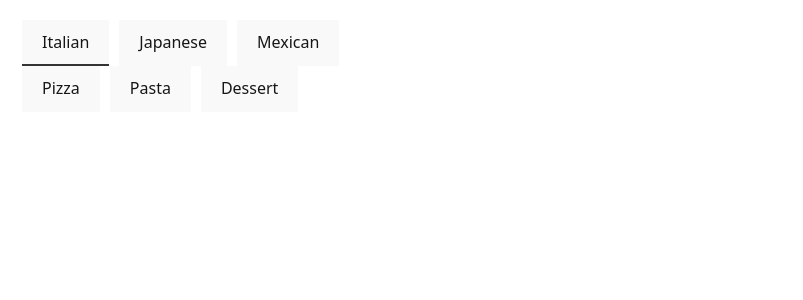
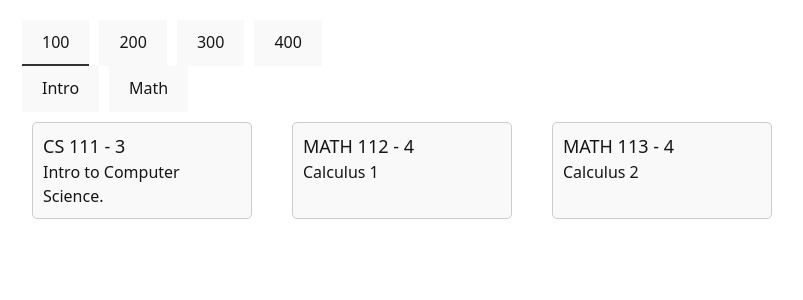
Before and after one commit to speel107/card-app, a React (Create React App) app: page / in a window 1280 px wide. Shown: the top 300 px of the page, without its empty margins (238-1041 px from the left). Built offline with nearby package versions, Linux system fonts and the light colour scheme.

Commit message:
Adjusted class names & fields in cards

```diff
--- a/src/App.jsx
+++ b/src/App.jsx
@@ -1,9 +1,9 @@
 import './App.css';
-import FoodMenu from './FoodMenu';
+import ClassList from './ClassList';
 
 function App() {
   return (
-    <FoodMenu/>
+    <ClassList/>
   );
 }
 
--- a/src/FoodCard.css
+++ b/src/ClassCard.css
@@ -1,5 +1,5 @@
-/* FoodCard.css */
-.food-card {
+/* ClassCard.css */
+.class-card {
     border: 1px solid #ccc;
     border-radius: 5px;
     padding: 10px;
@@ -7,10 +7,10 @@
     background-color: #f9f9f9;
   }
 
-  .food-card h3 {
+  .class-card h3 {
     margin-top: 0;
   }
 
-  .food-card p {
+  .class-card p {
     margin-bottom: 0;
   }
--- /dev/null
+++ b/src/ClassCard.jsx
@@ -0,0 +1,21 @@
+// ClassCard.jsx
+import React from 'react';
+import './ClassCard.css';
+
+// class code*
+// class title*
+// description
+// credit hours*
+// when taught
+// prerequisites
+
+const ClassCard = ({ code, credits, name }) => {
+  return (
+    <div className="class-card">
+      <h3>{code} - {credits}</h3>
+      <p>{name}</p>
+    </div>
+  );
+};
+
+export default ClassCard;
--- a/src/FoodMenu.css
+++ b/src/ClassList.css
@@ -1,5 +1,5 @@
-/* FoodMenu.css */
-.food-menu {
+/* ClassList.css */
+.class-list {
     max-width: 800px;
     margin: 0 auto;
     padding: 20px;
@@ -41,24 +41,24 @@
     border-bottom-color: #333;
   }
 
-  .food-menu .food-card-container {
+  .class-list .class-card-container {
     display: grid;
     grid-template-columns: repeat(auto-fill, minmax(200px, 1fr));
     gap: 20px;
   }
 
-  .food-menu .food-card {
+  .class-list .class-card {
     border: 1px solid #ccc;
     border-radius: 5px;
     padding: 10px;
     background-color: #f9f9f9;
   }
 
-  .food-menu .food-card h3 {
+  .class-list .class-card h3 {
     margin-top: 0;
     font-size: 18px;
   }
 
-  .food-menu .food-card p {
+  .class-list .class-card p {
     margin-bottom: 0;
   }
--- /dev/null
+++ b/src/ClassList.jsx
@@ -0,0 +1,50 @@
+// ClassList.jsx
+import React, { useState } from 'react';
+import classData from './classes.json';
+import ClassCard from './ClassCard';
+import './ClassList.css';
+
+const categories = ['100', '200', '300', '400'];
+const subcategories = {
+  '100': ['Intro', 'Math'],
+  '200': ['Required', 'Software Engineering', 'Math'],
+  '300': ['Required', 'Software Engineering', 'Animation and Games'],
+  '400': ['Required', 'Software Engineering', 'Machine Learning', 'Animation and Games']
+};
+
+const ClassList = () => {
+  const [category, setCategory] = useState('100');
+  const [subcategory, setSubcategory] = useState(null);
+
+  const filteredClasses = subcategory ?
+    classData.filter(classCS => classCS.category === category && classCS.subcategory === subcategory) :
+    classData.filter(classCS => classCS.category === category);
+
+  return (
+    <html data-theme="pastel">
+      <div className="h-screen w-screen bg-base-100">
+        <div className="class-list">
+          <div className="tabs">
+            {categories.map(cat => (
+              <button key={cat} className={category === cat ? 'selected' : ''} onClick={() => { setCategory(cat); setSubcategory(null); }}>{cat}</button>
+            ))}
+          </div>
+          {category &&
+            <div className="subtabs">
+              {subcategories[category].map(subcat => (
+                <button key={subcat} className={subcategory === subcat ? 'selected' : ''} onClick={() => setSubcategory(subcat)}>{subcat}</button>
+              ))}
+            </div>
+          }
+          <div className="class-card-container">
+            {filteredClasses.map(classCS => (
+              <ClassCard key={classCS.code} code={classCS.code} credits={classCS.credits} name={classCS.name} />
+            ))}
+          </div>
+        </div>
+      </div>
+    </html>
+  );
+};
+
+export default ClassList;
--- a/src/FoodCard.jsx
+++ /dev/null
@@ -1,21 +0,0 @@
-// FoodCard.js
-import React from 'react';
-import './FoodCard.css';
-
-// class code
-// class title
-// description
-// credit hours
-// when taught
-// prerequisites
-
-const FoodCard = ({ name, description }) => {
-  return (
-    <div className="food-card">
-      <h3>{name}</h3>
-      <p>{description}</p>
-    </div>
-  );
-};
-
-export default FoodCard;
--- a/src/FoodMenu.jsx
+++ /dev/null
@@ -1,47 +0,0 @@
-// FoodMenu.js
-import React, { useState } from 'react';
-import foodData from './food.json';
-import FoodCard from './FoodCard';
-import './FoodMenu.css';
-
-const categories = ['Italian', 'Japanese', 'Mexican'];
-const subcategories = {
-  'Italian': ['Pizza', 'Pasta', 'Dessert'],
-  'Japanese': ['Sushi Rolls', 'Fried Dishes', 'Noodles', 'Dessert'],
-  'Mexican': ['Tacos', 'Burritos', 'Dips & Salsas', 'Dessert']
-};
-
-const FoodMenu = () => {
-  const [category, setCategory] = useState('Italian');
-  const [subcategory, setSubcategory] = useState(null);
-
-  const filteredFoods = subcategory ? foodData.filter(food => food.category === category && food.subcategory === subcategory) : foodData.filter(food => food.category === category);
-
-  return (
-    <html data-theme="pastel">
-      <div className="h-screen w-screen bg-base-100">
-        <div className="food-menu">
-          <div className="tabs">
-            {categories.map(cat => (
-              <button key={cat} className={category === cat ? 'selected' : ''} onClick={() => { setCategory(cat); setSubcategory(null); }}>{cat}</button>
-            ))}
-          </div>
-          {category &&
-            <div className="subtabs">
-              {subcategories[category].map(subcat => (
-                <button key={subcat} className={subcategory === subcat ? 'selected' : ''} onClick={() => setSubcategory(subcat)}>{subcat}</button>
-              ))}
-            </div>
-          }
-          <div className="food-card-container">
-            {filteredFoods.map(food => (
-              <FoodCard key={food.name} name={food.name} description={food.description} />
-            ))}
-          </div>
-        </div>
-      </div>
-    </html>
-  );
-};
-
-export default FoodMenu;
```
Also changed, not shown: src/classes.json (renamed from src/food.json), 1 other file (tests, documents, lock files or other folders).
